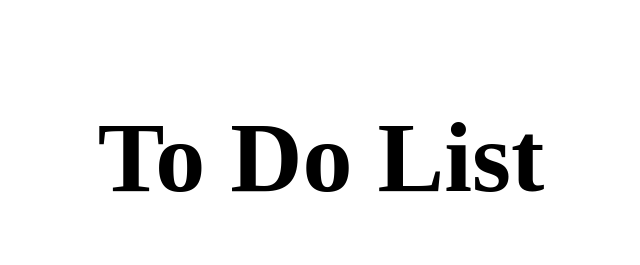
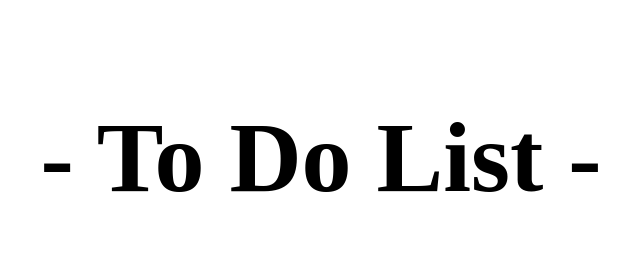
Before and after one commit to thspanhol/thspanhol.github.io, a plain HTML site: page index.html in a window 1280 px wide. Shown: the top 265 px of the page, 319-959 px from the left. Drawn offline with Linux system fonts and the light colour scheme; a web font is replaced by a local one.

Commit message:
testando commit

```diff
--- a/index.html
+++ b/index.html
@@ -12,7 +12,7 @@
   </head>
   <body>
     <div id="cont">
-    <h1>To Do List</h1>
+    <h1>- To Do List -</h1>
     <ul id="lista"></ul>
     <input type="text" id="barra" autocomplete="off" placeholder="New Task"/>
       <!-- <input type="submit" value="Enviar" id="btn">
```
